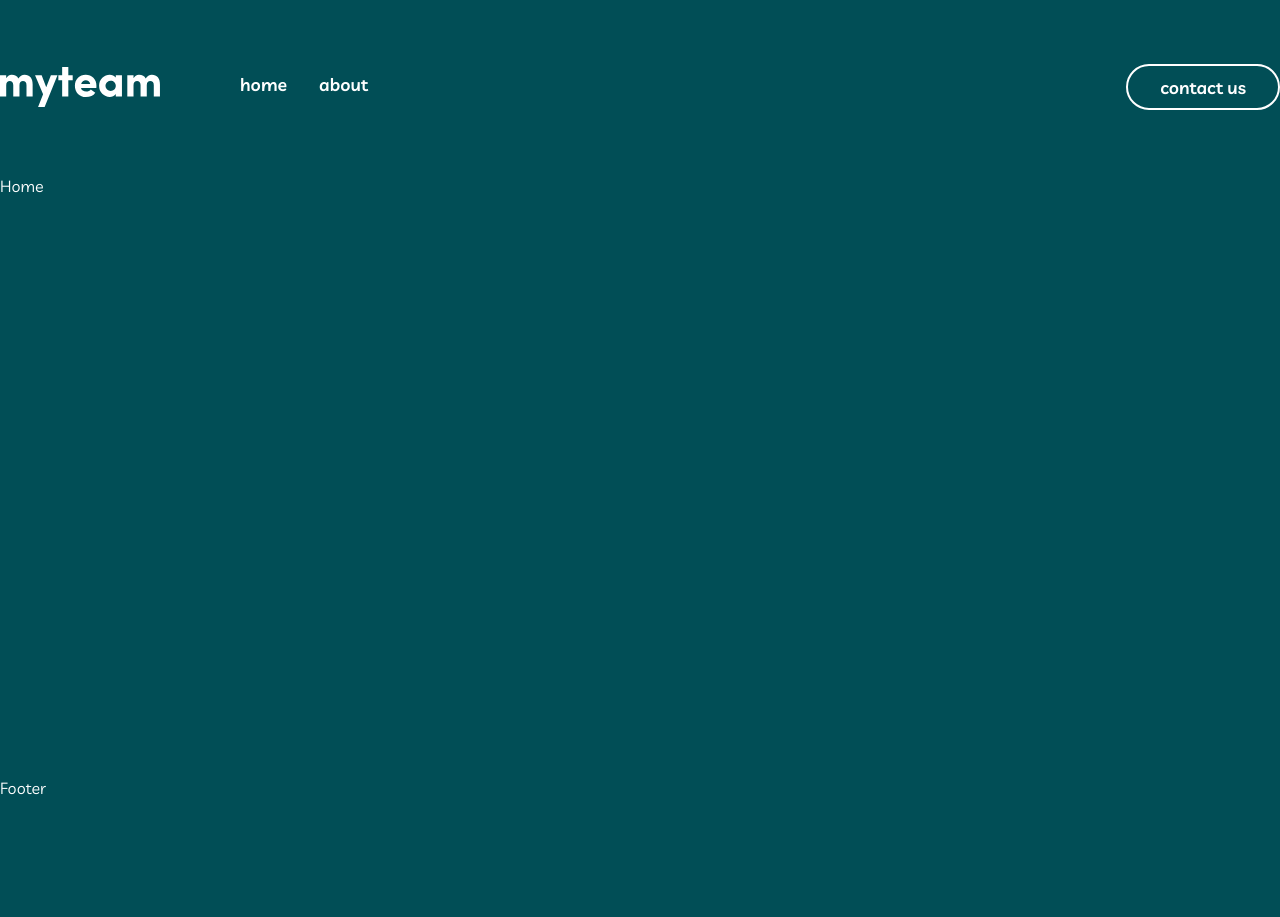
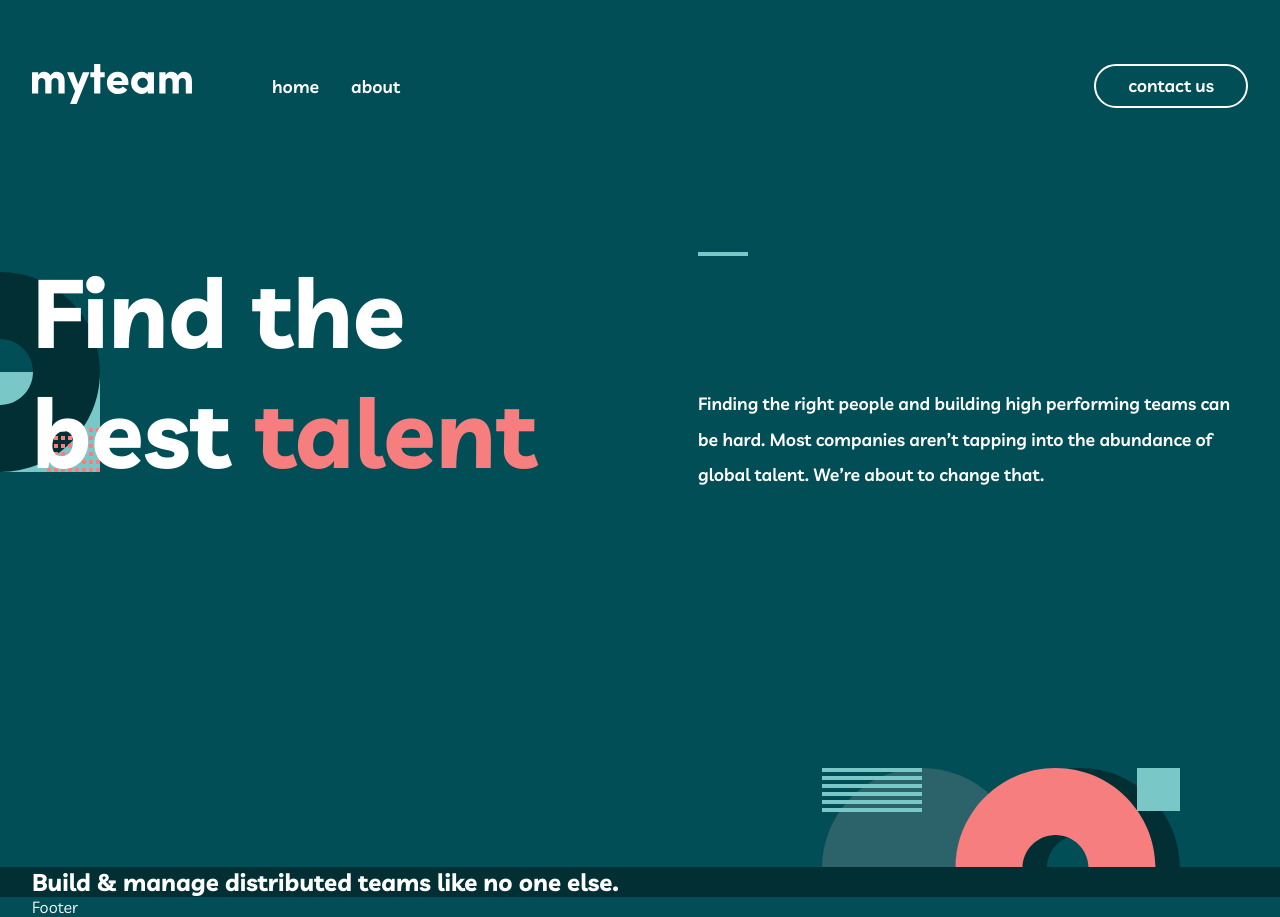
Before and after one commit to stanlee17/myteam, a React (Create React App) app: page / in a window 1280 px wide. Before the commit the page ends 800 px from the top, so only its background shows below. Built offline with nearby package versions, Linux system fonts and the light colour scheme.

Commit message:
styles: hero section styled

```diff
--- a/src/components/common/Container/Container.module.scss
+++ b/src/components/common/Container/Container.module.scss
@@ -4,7 +4,7 @@
   width: 100%;
   height: 100%;
   margin: 0 auto;
-  padding: 0 auto;
+  padding: 0 2rem;
 
   @include breakpoint(sm) {
     max-width: 640px;
--- a/src/components/layout/Navbar/Navbar.module.scss
+++ b/src/components/layout/Navbar/Navbar.module.scss
@@ -2,9 +2,12 @@
 
 .navbar {
   display: flex;
-  align-items: center;
   justify-content: space-between;
   padding: 4rem 0;
+
+  & .navLinks {
+    display: flex;
+    align-items: center;
 
     & .logo {
       margin-right: 5rem;
@@ -23,3 +26,4 @@
       }
     }
   }
+}
--- a/src/components/layout/Navbar/Navbar.tsx
+++ b/src/components/layout/Navbar/Navbar.tsx
@@ -8,7 +8,7 @@ const Navbar = () => {
   return (
     <Container>
       <div className={styles.navbar}>
-        <div>
+        <div className={styles.navLinks}>
           {/* LOGO */}
           <Link to="/" className={styles.logo}>
             <img src={Logo} alt="myteam-logo" />
--- /dev/null
+++ b/src/components/pages/Home/Home.module.scss
@@ -0,0 +1,53 @@
+@use '../../../styles/scss/abstracts/' as *;
+
+.hero {
+  position: relative;
+  padding: 5rem 0;
+  min-height: 700px;
+
+  & .wrapper {
+    display: grid;
+    grid-template-columns: repeat(2, 550px);
+    justify-content: space-between;
+
+    & h1 {
+      display: inline-block;
+      font-size: 6rem;
+      font-weight: 700;
+      margin: 0;
+
+      & span {
+        color: $lightCoral;
+      }
+    }
+
+    & h6 {
+      font-weight: 600;
+      font-size: 1.1rem;
+      line-height: 2;
+      @include lineHeading($raptureBlue);
+    }
+
+    &::before {
+      content: url('../../../assets/background/bg-pattern-home-1.svg');
+      position: absolute;
+      top: 100px;
+      left: -100px;
+      z-index: -1;
+    }
+
+    &::after {
+      content: url('../../../assets/background/bg-pattern-home-2.svg');
+      position: absolute;
+      z-index: -1;
+      bottom: 0;
+      right: 100px;
+    }
+  }
+}
+
+.whyus {
+  background-color: $sacramentoStateGreen;
+  margin-top: -5px;
+  z-index: 999;
+}
--- a/src/components/pages/Home/Home.tsx
+++ b/src/components/pages/Home/Home.tsx
@@ -1,5 +1,36 @@
+import { Fragment } from 'react';
+import Container from '../../common/Container/Container';
+import BgPattern1 from '../../../assets/background/bg-pattern-home-1.svg';
+import BgPattern2 from '../../../assets/background/bg-pattern-home-2.svg';
+import styles from './Home.module.scss';
+
 const Home = () => {
-  return <div>Home</div>;
+  return (
+    <Fragment>
+      <div className={styles.hero}>
+        <Container>
+          <div className={styles.wrapper}>
+            <h1>
+              Find the best <span>talent</span>
+            </h1>
+            <h6>
+              Finding the right people and building high performing teams can be
+              hard. Most companies aren’t tapping into the abundance of global
+              talent. We’re about to change that.
+            </h6>
+          </div>
+        </Container>
+      </div>
+
+      <div className={styles.whyus}>
+        <Container>
+          <div className={styles.wrapper}>
+            <h2>Build & manage distributed teams like no one else.</h2>
+          </div>
+        </Container>
+      </div>
+    </Fragment>
+  );
 };
 
 export default Home;
--- a/src/index.tsx
+++ b/src/index.tsx
@@ -2,7 +2,6 @@ import React from 'react';
 import ReactDOM from 'react-dom/client';
 import { BrowserRouter } from 'react-router-dom';
 import App from './App';
-import 'bootstrap/dist/css/bootstrap.min.css';
 import './styles/scss/main.scss';
 
 const root = ReactDOM.createRoot(
--- a/src/styles/globals.css
+++ b/src/styles/globals.css
@@ -1,4 +1,5 @@
 @import url("https://fonts.googleapis.com/css2?family=Livvic:wght@400;500;600;700&display=swap");
+/* 50px border line on top of heading */
 * {
   box-sizing: border-box;
   margin: 0;
--- a/src/styles/scss/abstracts/_breakpoints.scss
+++ /dev/null
@@ -1,13 +0,0 @@
-$breakpoints: (
-  'sm': 640px,
-  'md': 768px,
-  'lg': 1024px,
-  'xl': 1280px,
-  'xxl': 1536px,
-);
-
-@mixin breakpoint($size) {
-  @media (min-width: map-get($breakpoints, $size)) {
-    @content;
-  }
-}
--- a/src/styles/scss/abstracts/_index.scss
+++ b/src/styles/scss/abstracts/_index.scss
@@ -1,3 +1,3 @@
-@forward '../abstracts/breakpoints';
+@forward '../abstracts/mixins';
 @forward '../abstracts/fonts';
 @forward '../abstracts/variables';
--- /dev/null
+++ b/src/styles/scss/abstracts/_mixins.scss
@@ -0,0 +1,29 @@
+$breakpoints: (
+  'sm': 640px,
+  'md': 768px,
+  'lg': 1024px,
+  'xl': 1280px,
+  'xxl': 1536px,
+);
+
+@mixin breakpoint($size) {
+  @media (min-width: map-get($breakpoints, $size)) {
+    @content;
+  }
+}
+
+/* 50px border line on top of heading */
+@mixin lineHeading($color) {
+  position: relative;
+  display: flex;
+  align-items: flex-end;
+
+  &::before {
+    content: '';
+    position: absolute;
+    left: 0;
+    top: 0;
+    width: 50px;
+    border-top: 4px solid $color;
+  }
+}
```
Lines whose indentation alone changed are shown as unchanged.
